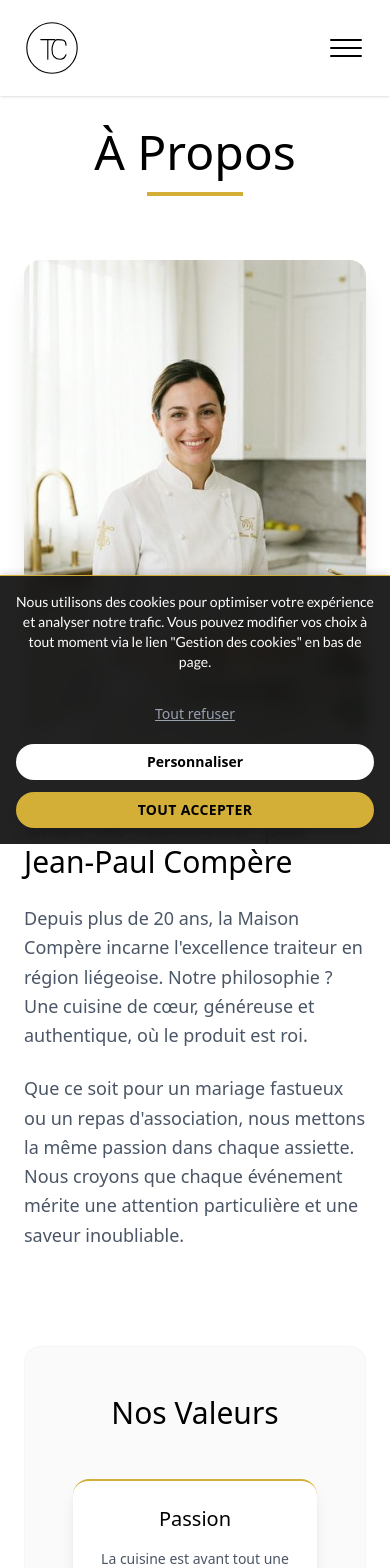
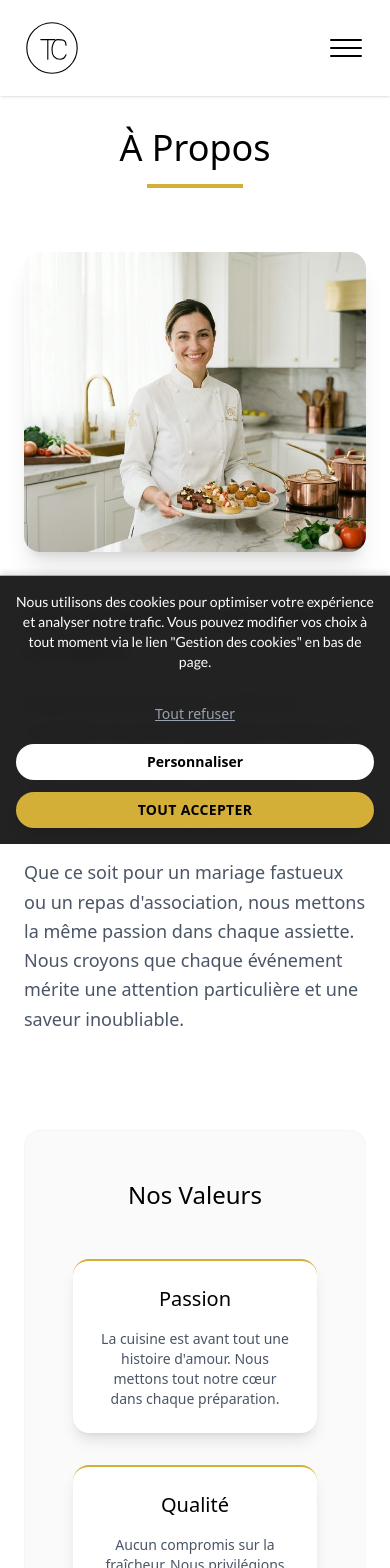
Before and after one commit to FlorianMeganck/traiteur-compere, a Next.js app: page /a-propos in a window 390 px wide. Shown: the top 1568 px of the page. Built offline with nearby package versions, Linux system fonts and the light colour scheme; a web font is replaced by a local one.

Commit message:
fix responsive

```diff
--- a/app/a-propos/page.tsx
+++ b/app/a-propos/page.tsx
@@ -6,21 +6,21 @@ export default function About() {
         <main className="min-h-screen pt-32 pb-12">
             <div className="max-w-7xl mx-auto px-6">
                 <header className="text-center mb-16">
-                    <h1 className="text-5xl font-serif text-black mb-4">À Propos</h1>
+                    <h1 className="text-4xl md:text-5xl font-serif text-black mb-4">À Propos</h1>
                     <div className="w-24 h-1 bg-primary mx-auto" />
                 </header>
 
                 <section className="flex flex-col md:flex-row gap-12 items-center mb-24">
-                    <div className="w-full md:w-1/2 relative h-[500px] rounded-2xl overflow-hidden shadow-xl">
+                    <div className="w-full md:w-1/2 relative h-[300px] md:h-[500px] flex-shrink-0">
                         <Image
                             src="/images/chef.png"
                             alt="Notre Chef"
                             fill
-                            className="object-cover"
+                            className="object-cover rounded-2xl shadow-xl"
                         />
                     </div>
                     <div className="w-full md:w-1/2 space-y-6">
-                        <h2 className="text-3xl font-serif text-black">L'Art de Recevoir par Jean-Paul Compère</h2>
+                        <h2 className="text-2xl md:text-3xl font-serif text-black">L'Art de Recevoir par Jean-Paul Compère</h2>
                         <p className="text-gray-600 leading-relaxed font-light text-lg">
                             Depuis plus de 20 ans, la Maison Compère incarne l'excellence traiteur en région liégeoise. Notre philosophie ? Une cuisine de cœur, généreuse et authentique, où le produit est roi.
                         </p>
@@ -32,7 +32,7 @@ export default function About() {
 
                 <section className="bg-neutral-50 p-12 rounded-2xl mb-24 border border-neutral-100">
                     <div className="text-center mb-12">
-                        <h2 className="text-3xl font-serif text-black">Nos Valeurs</h2>
+                        <h2 className="text-2xl md:text-3xl font-serif text-black">Nos Valeurs</h2>
                     </div>
                     <div className="grid grid-cols-1 md:grid-cols-3 gap-8">
                         <ValueCard
--- a/app/formules/page.tsx
+++ b/app/formules/page.tsx
@@ -221,7 +221,7 @@ export default function Formules() {
 
                 {/* HEADER */}
                 <header className="text-center mb-16 space-y-6">
-                    <h1 className="text-5xl md:text-6xl font-serif text-black">Nos Formules Gourmandes</h1>
+                    <h1 className="text-4xl md:text-6xl font-serif text-black">Nos Formules Gourmandes</h1>
                     <p className="text-gray-600 max-w-2xl mx-auto text-lg leading-relaxed">
                         Découvrez nos compositions pensées pour tous vos événements.
                         Du simple buffet aux plats mijotés, nous avons la formule qu&apos;il vous faut.
@@ -307,7 +307,7 @@ function FormuleSection({ formule, index }: { formule: FormuleType, index: numbe
                 ${isAssociatif ? 'py-12 px-6 md:px-12 bg-neutral-50 border border-[#D4AF37]/20 rounded-2xl' : ''}`}
         >
             {/* IMAGE SIDE */}
-            <div className="w-full md:w-1/2 relative h-[450px] md:h-[600px] overflow-hidden rounded-2xl shadow-xl group sticky top-32">
+            <div className="w-full md:w-1/2 relative h-[280px] md:h-[500px] flex-shrink-0 overflow-hidden rounded-2xl shadow-xl group">
                 <Image
                     src={formule.image}
                     alt={formule.title}
@@ -322,7 +322,7 @@ function FormuleSection({ formule, index }: { formule: FormuleType, index: numbe
             </div>
 
             {/* CONTENT SIDE */}
-            <div className="w-full md:w-1/2 space-y-6">
+            <div className="w-full md:w-1/2 flex-1 space-y-6 md:space-y-8 mt-6 md:mt-0 relative z-10">
                 <div className="flex flex-col gap-2">
                     <span className="text-[#D4AF37] font-sans text-sm font-bold uppercase tracking-widest md:hidden">{formule.tag}</span>
                     <h2 className="text-3xl md:text-4xl font-serif text-black">{isBBQ ? currentBBQ.label : formule.title}</h2>
--- a/app/page.tsx
+++ b/app/page.tsx
@@ -42,7 +42,7 @@ export default function Home() {
         {/* Hero Content */}
         <motion.div
           style={{ y: textY }}
-          className="relative z-20 text-center px-6 max-w-5xl mx-auto pb-32"
+          className="relative z-20 text-center px-4 md:px-6 max-w-5xl mx-auto pb-40 md:pb-32"
         >
           <motion.h1
             initial={{ opacity: 0, y: 50 }}
@@ -137,11 +137,11 @@ function ServicesSection() {
   ];
 
   return (
-    <section className="relative z-30 -mt-32 pt-16 pb-24 bg-white rounded-t-[3rem] shadow-2xl mx-4 md:mx-12 lg:mx-24">
+    <section className="relative z-30 -mt-12 md:-mt-32 pt-16 pb-24 bg-white rounded-t-[2rem] md:rounded-t-[3rem] shadow-2xl mx-4 md:mx-12 lg:mx-24">
       <div className="max-w-7xl mx-auto px-6">
         {/* Section Header */}
         <div className="text-center mb-16">
-          <h2 className="text-4xl font-serif text-black">Pour tous vos événements</h2>
+          <h2 className="text-3xl md:text-5xl font-serif text-black">Pour tous vos événements</h2>
           <div className="w-[1px] h-12 bg-gray-300 mx-auto mt-6"></div>
         </div>
 
```
